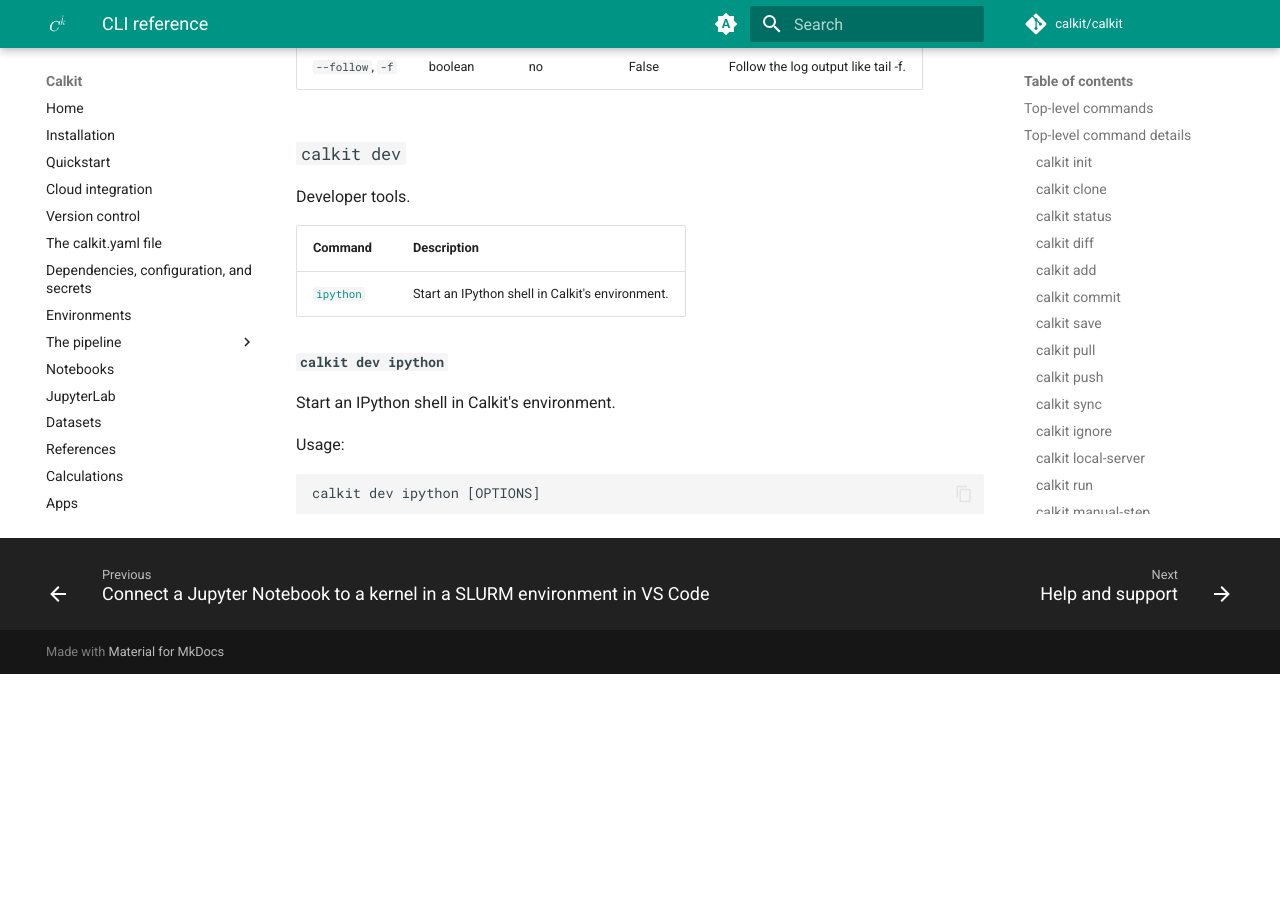
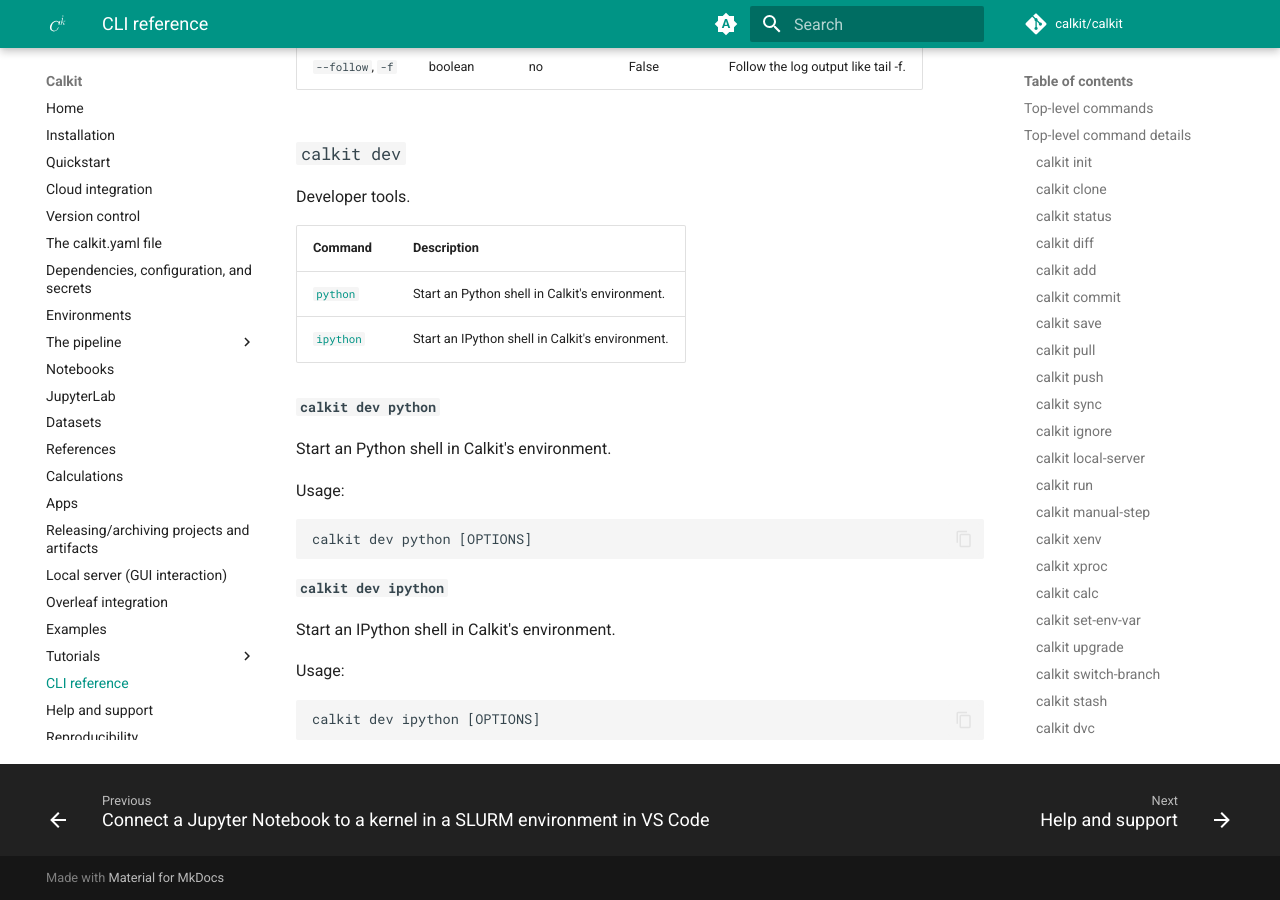
Before and after one commit to calkit/calkit, an MkDocs documentation site: the page built from docs/cli-reference.md, in a window 1280 px wide and 900 px high, scrolled down 75230 px. Built offline with MkDocs 1.6.1 and Material for MkDocs 9.7.7, drawn with Linux system fonts in a browser that asks for light colours; comment, search, counter and statistics services are not loaded; before the commit the page ends 75904 px from its top, so only the background shows below that.

Commit message:
Add python dev command

````diff
--- a/docs/cli-reference.md
+++ b/docs/cli-reference.md
@@ -2767,8 +2767,21 @@
 
 | Command                              | Description                                     |
 | ------------------------------------ | ----------------------------------------------- |
+| [`python`](#subcommand-dev-python)   | Start an Python shell in Calkit's environment.  |
 | [`ipython`](#subcommand-dev-ipython) | Start an IPython shell in Calkit's environment. |
 
+<a id="subcommand-dev-python"></a>
+
+#### `calkit dev python`
+
+Start an Python shell in Calkit's environment.
+
+Usage:
+
+```text
+calkit dev python [OPTIONS]
+```
+
 <a id="subcommand-dev-ipython"></a>
 
 #### `calkit dev ipython`
````
Also changed, not shown: 1 other file.
